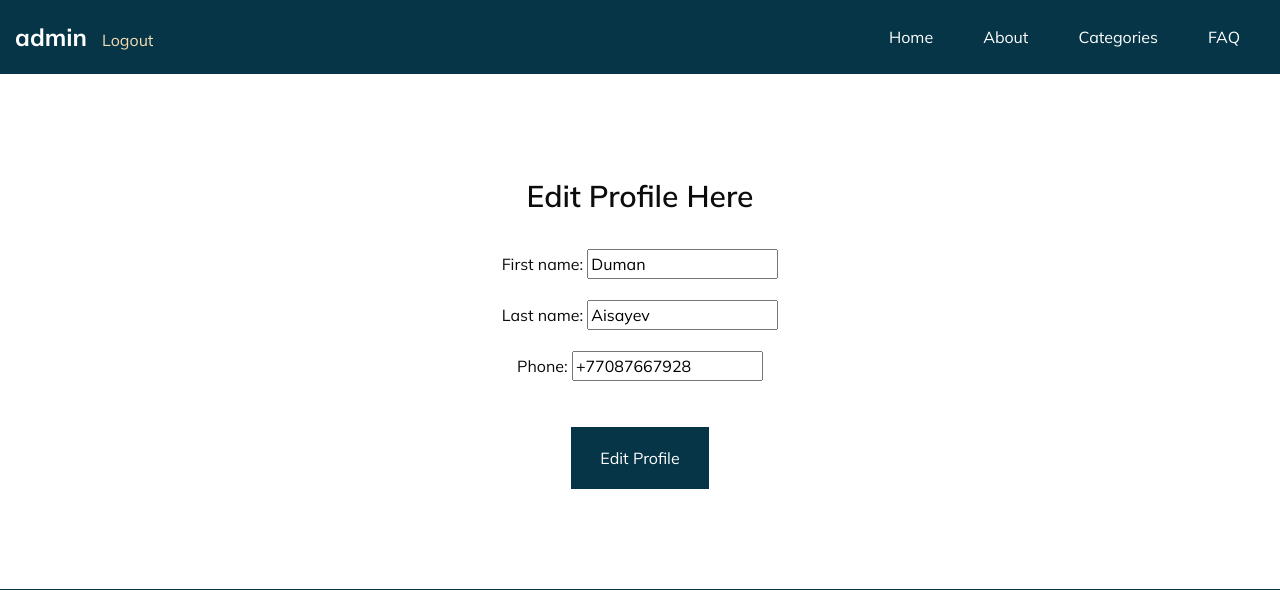
After one commit to KiritoKunTi/book-review, a Django app: page /edit_profile/1 in a window 1280 px wide. The commit adds this page. Shown: the top 590 px of the page. Run offline with Django 4.2, Linux system fonts and the light colour scheme; a user stored in the database is signed in; data comes from the database, SQL or seed files in the repository; both versions use the stored data as it was after the commit; some libraries are stand-ins or nearby versions.

Commit message:
profile page done

```diff
--- a/BookReview/kitap/admin.py
+++ b/BookReview/kitap/admin.py
@@ -1,6 +1,7 @@
 from django.contrib import admin
 from .models import *
 
+# Register your models here.
 admin.site.register(Faq)
 admin.site.register(Category)
-# Register your models here.
+admin.site.register(Profile)
--- a/BookReview/kitap/forms.py
+++ b/BookReview/kitap/forms.py
@@ -1,9 +1,21 @@
 from django.contrib.auth.forms import UserCreationForm
 from django import forms
 from django.contrib.auth.models import User
+from .models import *
+from django.forms.models import ModelForm
 
 class CustomRegisterForm(UserCreationForm):
     username = forms.CharField(max_length=254, widget=forms.TextInput({'placeholder': 'Username'}))
     password1 = forms.CharField(widget=forms.PasswordInput({'placeholder': 'Password'}))
     password2 = forms.CharField(widget=forms.PasswordInput({'placeholder': 'Confirm Password'}))
     email = forms.EmailField(widget=forms.EmailInput({'placeholder': 'Email'}))
+
+    class Meta:
+        model = User
+        fields = ['username', 'password1', 'password2', 'email']
+
+class ProfileForm(ModelForm):
+    class Meta:
+        model = Profile
+        # fields = '__all__'
+        exclude = ('user',)
--- a/BookReview/kitap/models.py
+++ b/BookReview/kitap/models.py
@@ -1,4 +1,5 @@
 from django.db import models
+from django.contrib.auth.models import User
 
 # Create your models here.
 class Faq(models.Model):
@@ -14,6 +15,14 @@ class Category(models.Model):
     cat_info = models.TextField()
     cat_image = models.ImageField(upload_to='img', blank=True, null=True)
 
+    def __str__(self):
+        return self.cat_name
+
+class Profile(models.Model):
+    user = models.OneToOneField(User, on_delete=models.CASCADE, null=True)
+    first_name = models.CharField(max_length=40)
+    last_name = models.CharField(max_length=40)
+    phone = models.CharField(max_length=16)
 
     def __str__(self):
-        return self.cat_name
+        return f"{self.first_name} {self.last_name}"
--- /dev/null
+++ b/BookReview/kitap/static/kitap/css/edit_profile.css
@@ -0,0 +1,32 @@
+
+button {
+    outline: none;
+    border: none;
+}
+
+.wrap-profile-form {
+    margin: 100px auto;
+    text-align: center;
+}
+.update-profile-title {
+    margin-bottom: 30px;
+    font-weight: 600;
+    font-size: 30px;
+}
+.edit-profile-btn {
+    color: #fff;
+    margin-top: 25px;
+    padding: 16px 26px;
+    border: 3px solid #063547;
+    background-image: -webkit-linear-gradient(30deg, #063547 50%, transparent 50%);
+    background-image: linear-gradient(30deg, #063547 50%, transparent 50%);
+    background-size: 500px;
+    background-repeat: no-repeat;
+    background-position: 0%;
+    -webkit-transition: background 300ms ease-in-out;
+    transition: background 300ms ease-in-out;
+}
+.edit-profile-btn:hover {
+    background-position: 100%;
+    color: #063547;
+}
--- a/BookReview/kitap/templates/kitap/base.html
+++ b/BookReview/kitap/templates/kitap/base.html
@@ -1,8 +1,6 @@
 {% load static %}
-
 <!DOCTYPE html>
 <html>
-
 <head>
     <!-- Basic -->
     <meta charset="utf-8" />
@@ -14,10 +12,7 @@
     <meta name="keywords" content="" />
     <meta name="description" content="" />
     <meta name="author" content="" />
-
-  <title>
-      {% block title %}{% endblock %}
-  </title>
+    <title>{% block title %}{% endblock %}</title>
 
     {% block style %}{% endblock %}
 
@@ -29,9 +24,7 @@
     <link rel="stylesheet" href="{% static 'kitap/css/style.css' %}">
 
     <link rel="stylesheet" href="{% static 'kitap/css/faq.css' %}">
-
 </head>
-
 <body>
 
 <div class="hero_area">
@@ -39,7 +32,7 @@
     <header class="header_section">
         <div class="container-fluid">
             <nav class="navbar navbar-expand-lg custom_nav-container ">
-          <a class="navbar-brand" href="{% url 'profile' %}">
+                <a class="navbar-brand" href="{% url 'profile' user.id %}">
                 <span>
                 {{ request.user }}
                 <a class="logout-text" href="{% url 'logout' %}">Logout</a>
@@ -72,13 +65,10 @@
     <!-- end header section -->
 
     {% block content %}{% endblock %}
-
   <!-- contact section -->
-
   <!-- end contact section -->
 
   <!-- info section -->
-
   <section class="info_section layout_padding2">
     <div class="container">
       <div class="row">
@@ -158,7 +148,5 @@
   <script src="https://maps.googleapis.com/maps/api/js?key=AIzaSyCh39n5U-4IoWpsVGUHWdqB6puEkhRLdmI&callback=myMap">
   </script>
   <!-- End Google Map -->
-
 </body>
-
 </html>
--- a/BookReview/kitap/templates/kitap/categories.html
+++ b/BookReview/kitap/templates/kitap/categories.html
@@ -25,8 +25,7 @@
               </div>
               <div class="detail-box">
                 <h5>
-                  {{ c.cat_name }}
-
+                  <a href="">{{ c.cat_name }}</a>
                 </h5>
                 <p>
                   {{ c.cat_info }}
--- /dev/null
+++ b/BookReview/kitap/templates/kitap/edit_profile.html
@@ -0,0 +1,17 @@
+{% extends 'kitap/base.html' %}
+{% load static %}
+{% block title %}Edit Profile{% endblock %}
+{% block style %}
+    <link rel="stylesheet" href="{% static 'kitap/css/edit_profile.css' %}">
+{% endblock %}
+
+{% block content %}
+    <div class="wrap-profile-form">
+        <div class="update-profile-title">Edit Profile Here</div>
+        <form method="post">
+        {% csrf_token %}
+        {{ form.as_p }}
+        <button type="submit" class="edit-profile-btn">Edit Profile</button>
+        </form>
+    </div>
+{% endblock %}
--- a/BookReview/kitap/urls.py
+++ b/BookReview/kitap/urls.py
@@ -1,4 +1,4 @@
-from django.urls import path, include
+from django.urls import path
 from . import views
 
 urlpatterns = [
@@ -7,6 +7,7 @@ urlpatterns = [
     path('', views.index, name="index"),
     path('about', views.about, name="about"),
     path('categories', views.categories, name="categories"),
-    path('profile', views.profile, name="profile"),
+    path('profile/<int:pk>', views.profile, name="profile"),
+    path('edit_profile/<int:pk>', views.edit_profile, name="edit_profile"),
     path('faq', views.faq, name="faq"),
 ]
--- a/BookReview/kitap/views.py
+++ b/BookReview/kitap/views.py
@@ -1,9 +1,12 @@
-from django.shortcuts import redirect, render
+import email
+from django.shortcuts import redirect, render, get_object_or_404
 from .forms import CustomRegisterForm
 from django.contrib.auth import authenticate, login, logout
 from django.contrib.auth.decorators import login_required
 from django.conf import settings
 from django.core.mail import send_mail
+from .forms import *
+from django.contrib.auth.models import User
 
 # Create your views here.
 def authentication(request):
@@ -53,10 +56,45 @@ def about(request):
 def categories(request):
     return render(request, 'kitap/categories.html')
 
+
 @login_required(login_url='authentication')
-def profile(request):
-    return render(request, 'kitap/profile.html')
+def edit_profile(request, pk):
+    profile = Profile.objects.get(id=pk)
+    form = ProfileForm(instance=profile)
+
+    if request.method == 'POST':
+        form = ProfileForm(request.POST, instance=profile)
+        if form.is_valid():
+            form.save()
+            return redirect('index')
+
+    context = {'form': form}
+    return render(request, 'kitap/edit_profile.html', context)
+
+@login_required(login_url='authentication')
+def profile(request, pk):
+    user = User.objects.get(id=pk)
+    email = user.email
+    if request.method == 'POST':
+        form = ProfileForm(request.POST, instance=load_profile(request.user))
+        if form.is_valid():
+            form.save()
+            return redirect('index')
+    else:
+        form = ProfileForm(instance=load_profile(request.user))
+
+    context = {
+        'form': form,
+        'email': email,
+        }
+    return render(request, 'kitap/profile.html', context)
 
 @login_required(login_url='authentication')
 def faq(request):
     return render(request, 'kitap/faq.html')
+
+def load_profile(user):
+    try:
+        return user.profile
+    except Exception:
+        return Profile.objects.create(user=user)
```
Also changed, not shown: BookReview/kitap/static/kitap/css/profile.css (added, +104 -0 lines), BookReview/kitap/templates/kitap/profile.html (+37 -2 lines), BookReview/db.sqlite3, BookReview/kitap/apps.py (line endings or trailing spaces), BookReview/kitap/migrations/0003_alter_category_cat_image.py (added), BookReview/kitap/migrations/0004_profile.py (added), BookReview/kitap/migrations/0005_profile_id_alter_profile_user.py (added), BookReview/kitap/migrations/0006_alter_profile_user.py (added), BookReview/kitap/migrations/0007_remove_profile_email.py (added), BookReview/kitap/templates/kitap/faq.html (indentation only), 1 other file. Lines whose indentation alone changed are shown as unchanged.
